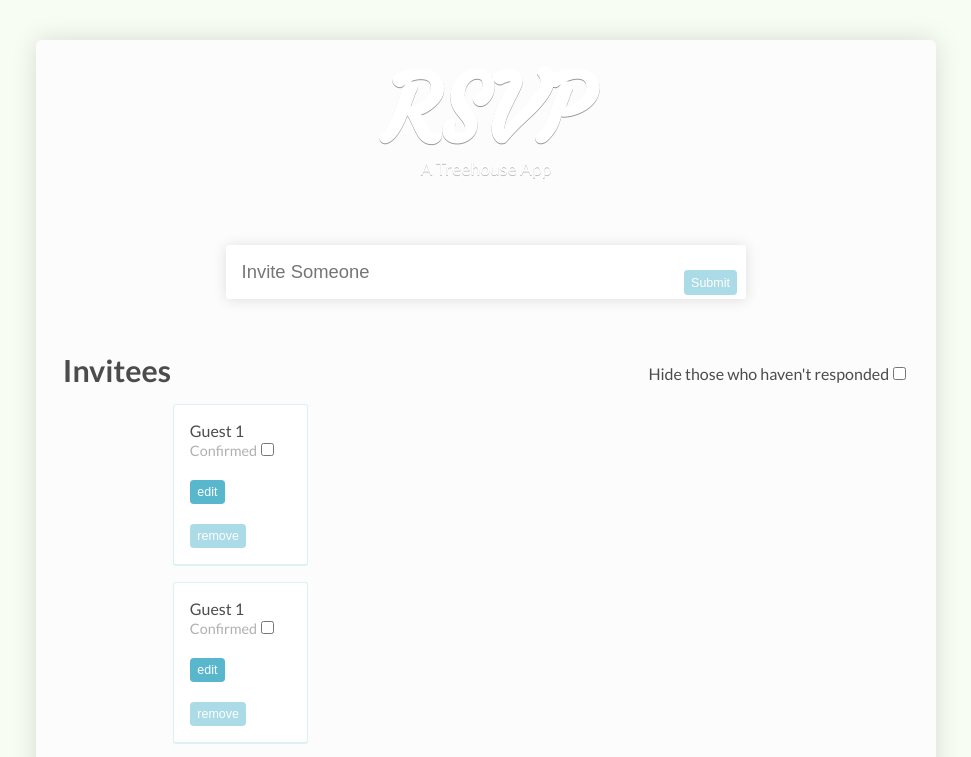
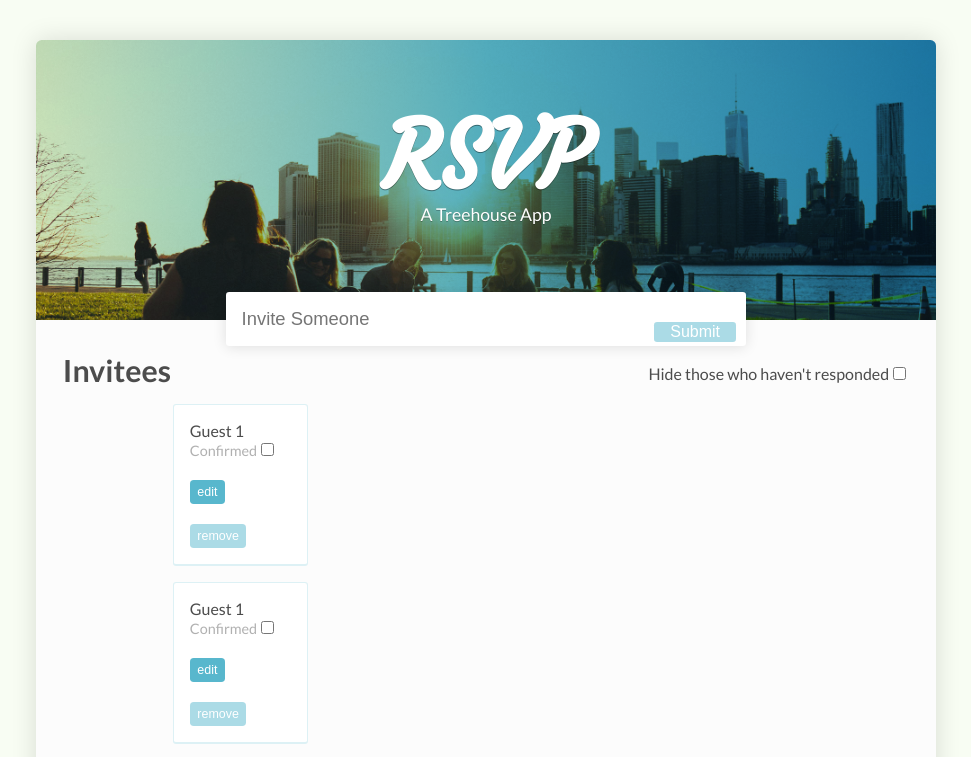
Before and after one commit to Dkilpatrick31/Chrome-Debug-Style-Challenge, a plain HTML site: page index.html in a window 1280 px wide. Shown: the top 757 px of the page, without its empty margins (154-1125 px from the left). Drawn offline with Linux system fonts and the light colour scheme.

Commit message:
Debugged the CSS issue for the background image not showing up in the header. Just needed to switch the background property from gradient to linear-gradient. | Also fixed a typo in index.html

```diff
--- a/index.html
+++ b/index.html
@@ -11,11 +11,11 @@
   <body>
     <div class="wrapper">
       <header>
-        <h1 style ="margin: 0;">RSVP</h1>
+        <h1>RSVP</h1>
         <p>A Treehouse App</p>
         <form>
           <input type="text" name="name" placeholder="Invite Someone">
-          <button class="btn-sumbit" type="submit" name="sumbit" value="submit">Submit</button>
+          <button class="btn-submit" type="submit" name="sumbit" value="submit">Submit</button>
         </form>
       </header>
 
--- a/style.css
+++ b/style.css
@@ -86,8 +86,7 @@ button {
 header {
   color: white;
   text-align: center;
-  background: gradient(90deg, #d4eece, #55b3d0, #1e7eb7),
-              url('../images/header-bg.jpg') no-repeat;
+  background: linear-gradient(90deg, #d4eece, #55b3d0, #1e7eb7), url('../images/header-bg.jpg') no-repeat;
   background-blend-mode: multiply;
   background-size: cover;
 }
```
